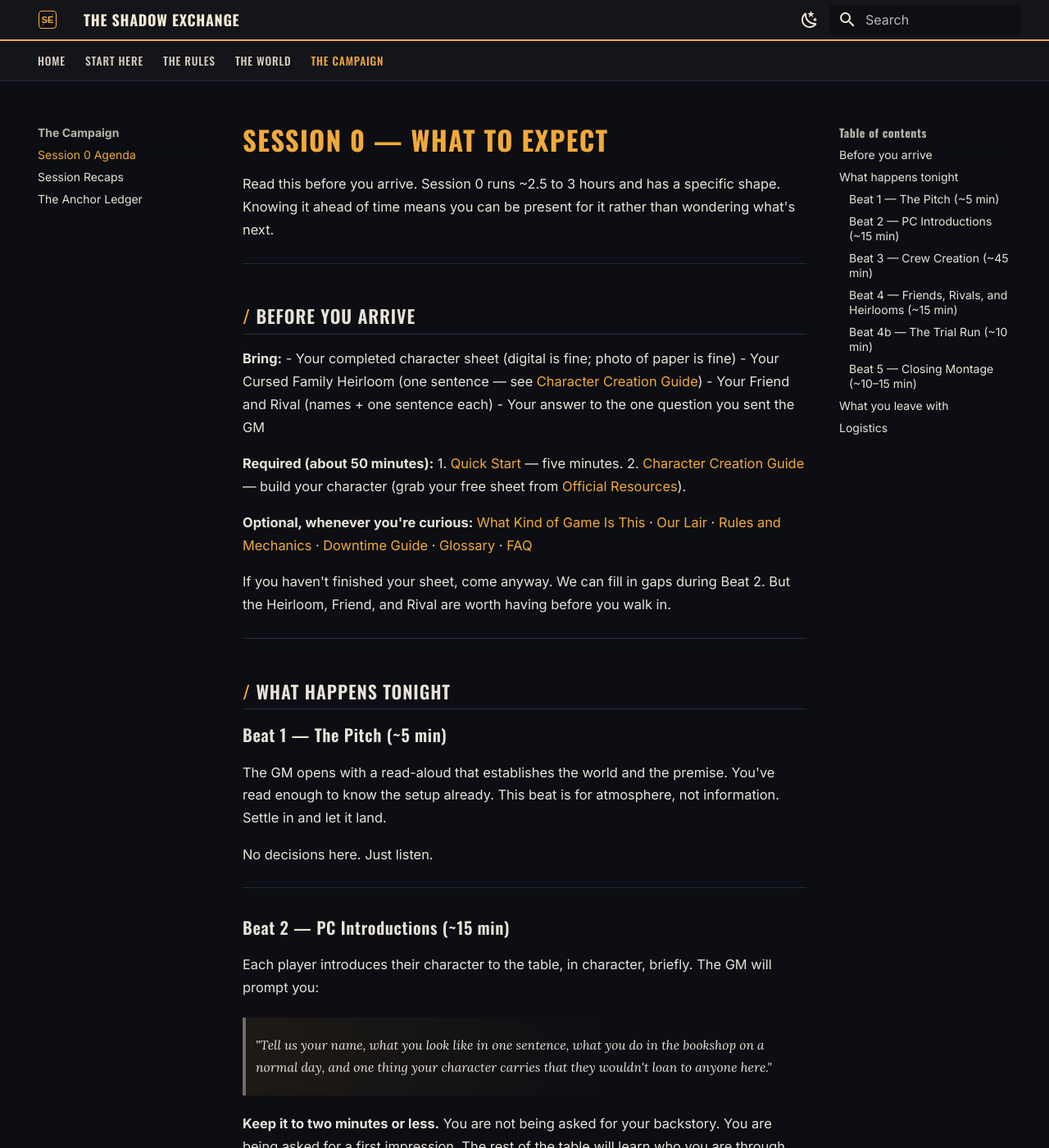
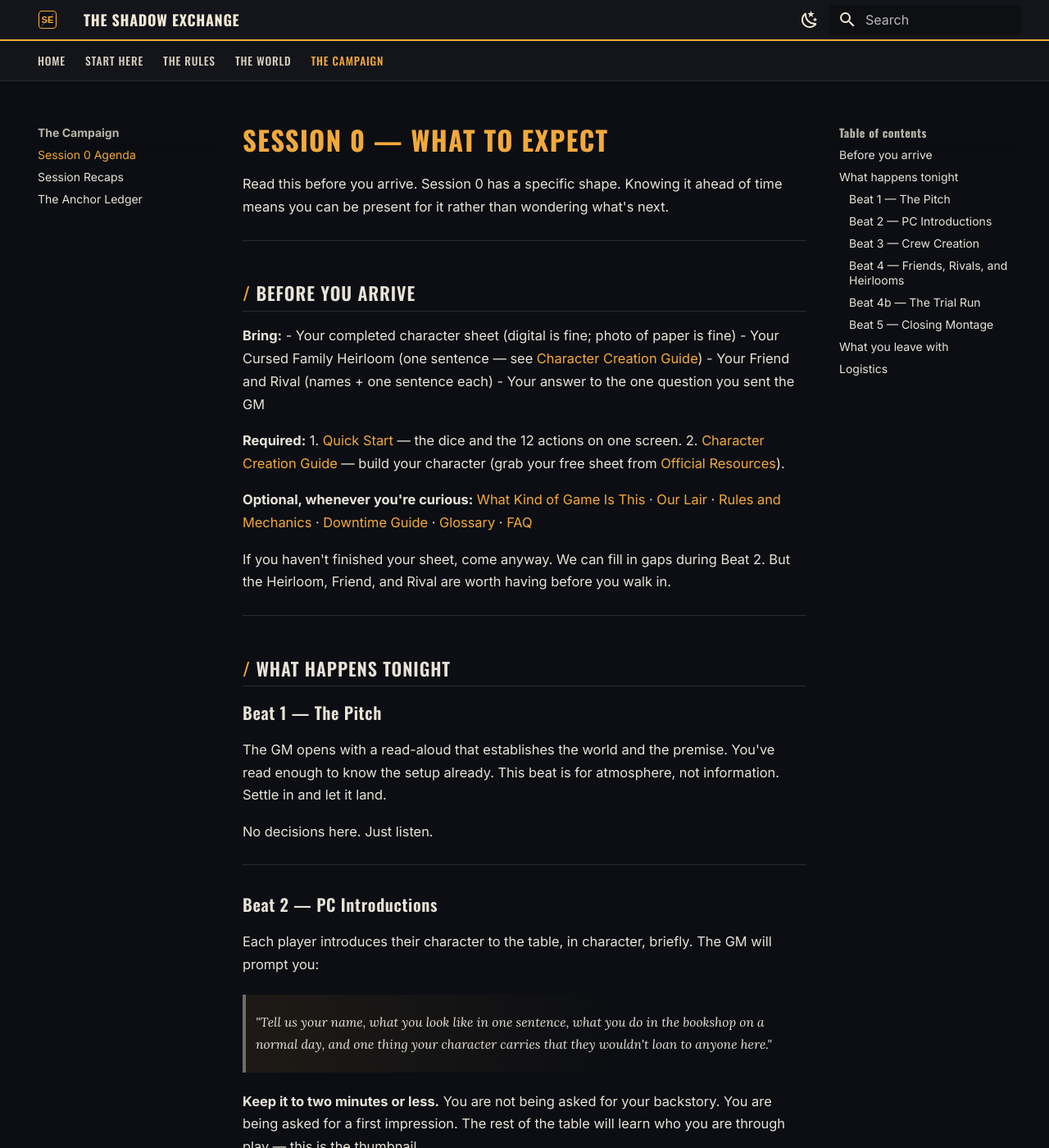
Before and after one commit to delonsampaio/The-Shadow-Exchange-Players, an MkDocs documentation site: the page built from docs/Session-0-Agenda.md, in a window 1280 px wide and 1400 px high. Shown: the whole window at 82% size. Built offline with MkDocs 1.6.1 and Material for MkDocs 9.7.7, drawn with Linux system fonts in a browser that asks for light colours; some of the changed text lies outside the part shown.

Commit message:
docs: remove estimated times from Session 0 page
Co-Authored-By: Claude Sonnet 5.5 <noreply@anthropic.com>

```diff
--- a/docs/Session-0-Agenda.md
+++ b/docs/Session-0-Agenda.md
@@ -1,6 +1,6 @@
 # Session 0 — What to Expect
 
-Read this before you arrive. Session 0 runs ~2.5 to 3 hours and has a specific shape. Knowing it ahead of time means you can be present for it rather than wondering what's next.
+Read this before you arrive. Session 0 has a specific shape. Knowing it ahead of time means you can be present for it rather than wondering what's next.
 
 ---
 
@@ -12,8 +12,8 @@ Read this before you arrive. Session 0 runs ~2.5 to 3 hours and has a specific s
 - Your Friend and Rival (names + one sentence each)
 - Your answer to the one question you sent the GM
 
-**Required (about 50 minutes):**
-1. [Quick Start](Quick-Start.md) — five minutes.
+**Required:**
+1. [Quick Start](Quick-Start.md) — the dice and the 12 actions on one screen.
 2. [Character Creation Guide](Character-Creation-Guide.md) — build your character (grab your free sheet from [Official Resources](Official-Resources.md)).
 
 **Optional, whenever you're curious:** [What Kind of Game Is This](What-Kind-of-Game.md) · [Our Lair](Our-Lair.md) · [Rules and Mechanics](Rules-and-Mechanics.md) · [Downtime Guide](Downtime-Guide.md) · [Glossary](Glossary.md) · [FAQ](FAQ.md)
@@ -24,7 +24,7 @@ If you haven't finished your sheet, come anyway. We can fill in gaps during Beat
 
 ## What happens tonight
 
-### Beat 1 — The Pitch (~5 min)
+### Beat 1 — The Pitch
 
 The GM opens with a read-aloud that establishes the world and the premise. You've read enough to know the setup already. This beat is for atmosphere, not information. Settle in and let it land.
 
@@ -32,7 +32,7 @@ No decisions here. Just listen.
 
 ---
 
-### Beat 2 — PC Introductions (~15 min)
+### Beat 2 — PC Introductions
 
 Each player introduces their character to the table, in character, briefly. The GM will prompt you:
 
@@ -48,7 +48,7 @@ This is a collaborative question. There is no wrong answer. You are establishing
 
 ---
 
-### Beat 3 — Crew Creation (~45 min)
+### Beat 3 — Crew Creation
 
 This is the main mechanical work of the session. The crew is its own entity — it has a sheet, a reputation, a lair, and abilities — and tonight you build it together.
 
@@ -66,7 +66,7 @@ You don't need to have memorized the SRD for this. The GM will present the optio
 
 ---
 
-### Beat 4 — Friends, Rivals, and Heirlooms (~15 min)
+### Beat 4 — Friends, Rivals, and Heirlooms
 
 Each player walks the table through their Friend, their Rival, and their Cursed Family Heirloom. One sentence each. The purpose is not to explain backstory — it is to put these in the room so everyone at the table knows what's circling each character.
 
@@ -74,13 +74,13 @@ The GM is listening. These will appear in play.
 
 ---
 
-### Beat 4b — The Trial Run (~10 min)
+### Beat 4b — The Trial Run
 
 Before anything real happens, the GM runs **one practice roll** with nothing at stake — you'll learn the dice, how Position and Effect work, and how Resistance feels, in a silly low-stakes moment involving a cat. **No one is graded. There's no wrong move.**
 
 ---
 
-### Beat 5 — Closing Montage (~10–15 min)
+### Beat 5 — Closing Montage
 
 The session ends with atmosphere, not mechanics. The GM will give a short read-aloud and then ask each player one closing question. These are not trick questions. They are the GM asking what each player actually wants from the campaign.
 
@@ -103,7 +103,6 @@ At the end of Session 0, you will have:
 
 ## Logistics
 
-- **Runtime:** 2.5–3 hours.
 - **Session 0 has no score.** No heist, no engagement roll, no Heat. Tonight is setup.
 - **You will not learn the full rules tonight.** The rules reveal themselves through play. Bring what you know and trust the GM to handle the rest.
 - The GM will have printed reference cards at the table. Bring your sheet; everything else is provided.
```
